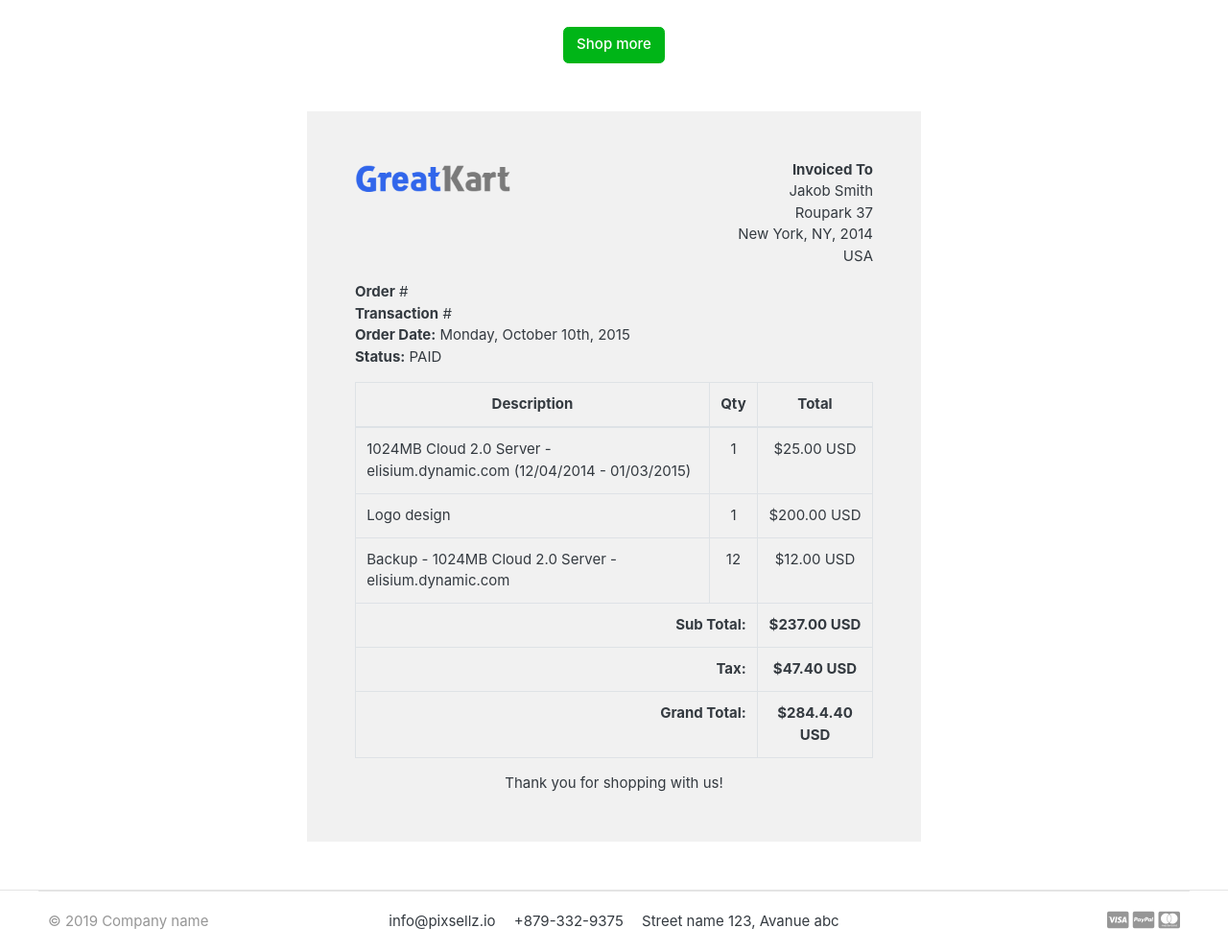
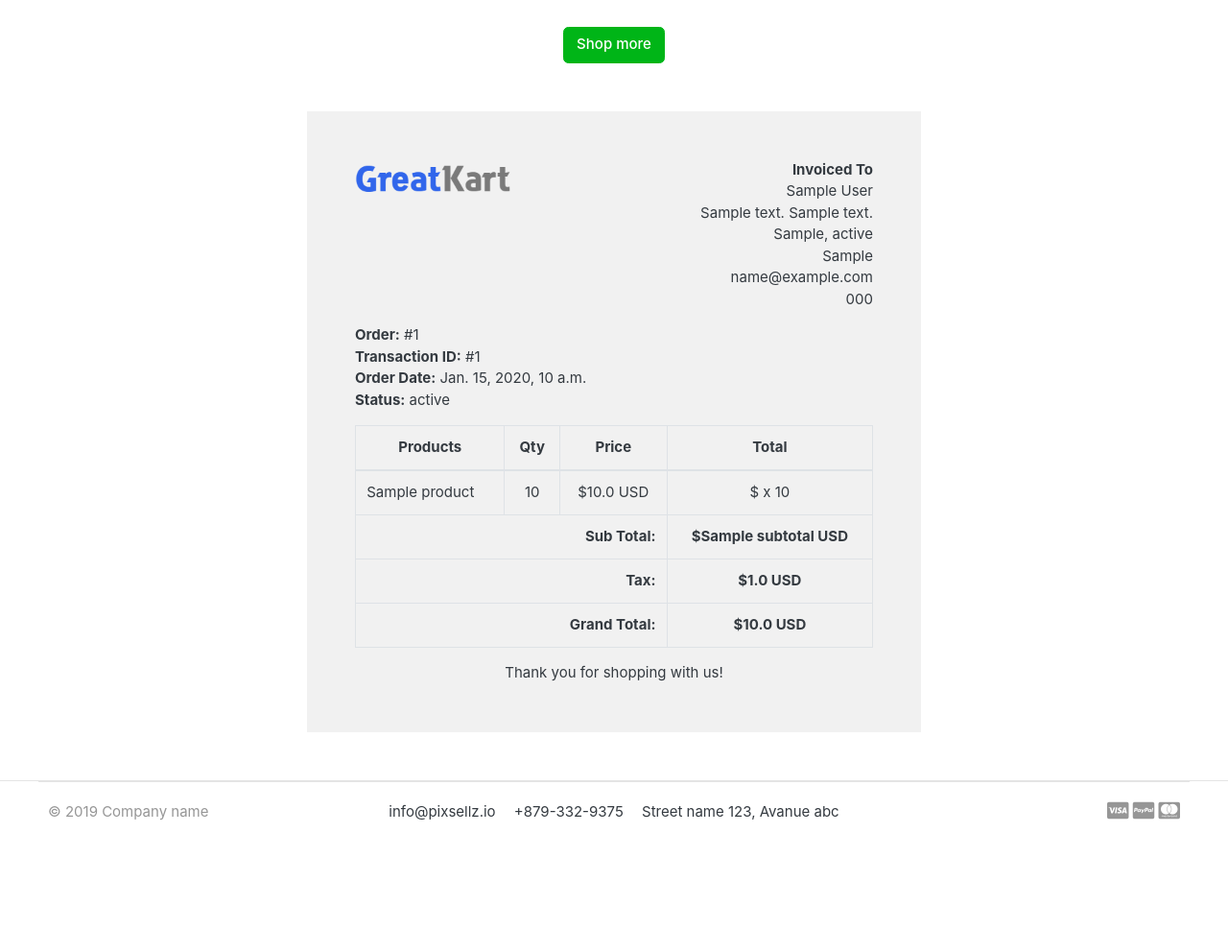
Before and after one commit to KunalPatel1213/GreateKart, a Django app: template templates/orders/order_complete.html in a window 1280 px wide. Shown: the part 301-1293 px from the top of the page at 96% size. After the commit the page ends 1156 px from the top, so only its background shows below. Run offline with Django 3.2, Linux system fonts and the light colour scheme; tables that the repository leaves empty hold one stand-in row (values such as "Sample post"); the template is opened without the code that fills it: values that come from a table or form of the project are taken from there, most other values are stand-ins (such as "Sample title", 1, 10 or a date in 2020); parts of the project's set-up code (start-up, migrations or seed data) failed here and were passed over; some libraries are stand-ins or nearby versions; some web fonts are replaced.

Commit message:
fix the order_complete page to show user data

```diff
--- a/store/admin.py
+++ b/store/admin.py
@@ -1,5 +1,5 @@
 from django.contrib import admin
-from.models import Product, Variation
+from.models import Product, Variation, ReviewRating
 
 # Register your models here.
 
@@ -14,3 +14,4 @@ class VariationAdmin(admin.ModelAdmin):
 
 admin.site.register(Product, ProductAdmin)
 admin.site.register(Variation, VariationAdmin)
+admin.site.register(ReviewRating)
--- a/store/models.py
+++ b/store/models.py
@@ -1,6 +1,7 @@
 from django.db import models
 from category.models import Category
 from django.urls import reverse
+from accounts.models import Account
 
 # Create your models here.
 
@@ -53,3 +54,19 @@ class Variation(models.Model):
 
     def __str__(self):
         return self.variation_value
+
+
+class ReviewRating(models.Model):
+    product = models.ForeignKey(Product, on_delete=models.CASCADE)
+    user = models.ForeignKey(Account, on_delete=models.CASCADE)
+    subject = models.CharField(max_length=100, blank=True)
+    review = models.TextField(max_length=500, blank=True)
+    rating = models.FloatField()
+    ip = models.CharField(max_length=20, blank=True)
+    status = models.BooleanField(default= True)
+    created_date = models.DateTimeField(auto_now_add=True)
+    updated_date = models.DateTimeField(auto_now_add=True)
+
+
+    def __str__(self):
+        return self.subject
--- a/templates/orders/order_complete.html
+++ b/templates/orders/order_complete.html
@@ -6,111 +6,108 @@
 <div class="container" style="margin-top: 50px;">
     <center><i class="fas fa-check-circle" style="font-size: 72px;margin-bottom: 20px;color: #28A745;"></i></center>
     <h2 class="text-center">Payment Successful</h2>
-	<br>
-	<div class="text-center">
-		<a href="{% url 'store' %}" class="btn btn-success">Shop more</a>
-	</div>
+    <br>
+    <div class="text-center">
+        <a href="{% url 'store' %}" class="btn btn-success">Shop more</a>
+    </div>
 </div>
 
 <div class="container" style="margin: 0 auto;width: 50%;padding: 50px;background: #f1f1f1;margin-top: 50px;margin-bottom: 50px;">
     <div class="row invoice row-printable">
         <div class="col-md-12">
-            <!-- col-lg-12 start here -->
             <div class="panel panel-default plain" id="dash_0">
-                <!-- Start .panel -->
                 <div class="panel-body p30">
                     <div class="row">
-                        <!-- Start .row -->
+                        <!-- Logo -->
                         <div class="col-lg-6">
-                            <!-- col-lg-6 start here -->
-                            <div class="invoice-logo"><img src="{% static "/images/logo.png" %}" alt="Invoice logo" style="max-height: 40px;"></div>
+                            <div class="invoice-logo">
+                                <img src="{% static 'images/logo.png' %}" alt="Invoice logo" style="max-height: 40px;">
+                            </div>
                         </div>
-                        <!-- col-lg-6 end here -->
+                        <!-- Customer Info -->
                         <div class="col-lg-6">
-                            <!-- col-lg-6 start here -->
                             <div class="invoice-from">
                                 <ul class="list-unstyled text-right">
                                     <li><strong>Invoiced To</strong></li>
-                                    <li>Jakob Smith</li>
-                                    <li>Roupark 37</li>
-                                    <li>New York, NY, 2014</li>
-                                    <li>USA</li>
+                                    <li>{{ order.first_name }} {{ order.last_name }}</li>
+                                    <li>{{ order.address_line_1 }} {{ order.address_line_2 }}</li>
+                                    <li>{{ order.city }}, {{ order.state }}</li>
+                                    <li>{{ order.country }}</li>
+                                    <li>{{ order.email }}</li>
+                                    <li>{{ order.phone }}</li>
                                 </ul>
                             </div>
                         </div>
-                        <!-- col-lg-6 end here -->
+
+                        <!-- Order Details -->
                         <div class="col-lg-12">
-                            <!-- col-lg-12 start here -->
                             <div class="invoice-details mt25">
                                 <div class="well">
                                     <ul class="list-unstyled mb0">
-                                        <li><strong>Order</strong> #</li>
-                                        <li><strong>Transaction</strong> #</li>
-                                        <li><strong>Order Date:</strong> Monday, October 10th, 2015</li>
-                                        <li><strong>Status:</strong> PAID</li>
+                                        <li><strong>Order:</strong> #{{ order_number }}</li>
+                                        <li><strong>Transaction ID:</strong> #{{ transID }}</li>
+                                        <li><strong>Order Date:</strong> {{ order.created_at }}</li>
+                                        <li><strong>Status:</strong> {{ payment.status }}</li>
                                     </ul>
                                 </div>
                             </div>
 
+                            <!-- Ordered Products -->
                             <div class="invoice-items">
-                                <div class="table-responsive" style="overflow: hidden; outline: none;" tabindex="0">
+                                <div class="table-responsive">
                                     <table class="table table-bordered">
                                         <thead>
                                             <tr>
-                                                <th class="per70 text-center">Description</th>
-                                                <th class="per5 text-center">Qty</th>
-                                                <th class="per25 text-center">Total</th>
+                                                <th class="text-center">Products</th>
+                                                <th class="text-center">Qty</th>
+                                                <th class="text-center">Price</th>
+                                                <th class="text-center">Total</th>
                                             </tr>
                                         </thead>
                                         <tbody>
+                                            {% for item in ordered_products %}
                                             <tr>
-                                                <td>1024MB Cloud 2.0 Server - elisium.dynamic.com (12/04/2014 - 01/03/2015)</td>
-                                                <td class="text-center">1</td>
-                                                <td class="text-center">$25.00 USD</td>
+                                                <td>{{ item.product.product_name }}</td>
+                                                <td class="text-center">{{ item.quantity }}</td>
+                                                <td class="text-center">${{ item.product_price }} USD</td>
+                                                <td class="text-center">
+                                                    ${{ item.product_price|floatformat:2|add:item.product_price|floatformat:2 }} x {{ item.quantity }}
+                                                </td>
                                             </tr>
+                                            {% empty %}
                                             <tr>
-                                                <td>Logo design</td>
-                                                <td class="text-center">1</td>
-                                                <td class="text-center">$200.00 USD</td>
+                                                <td colspan="4" class="text-center">No products found</td>
                                             </tr>
-                                            <tr>
-                                                <td>Backup - 1024MB Cloud 2.0 Server - elisium.dynamic.com</td>
-                                                <td class="text-center">12</td>
-                                                <td class="text-center">$12.00 USD</td>
-                                            </tr>
+                                            {% endfor %}
                                         </tbody>
                                         <tfoot>
                                             <tr>
-                                                <th colspan="2" class="text-right">Sub Total:</th>
-                                                <th class="text-center">$237.00 USD</th>
+                                                <th colspan="3" class="text-right">Sub Total:</th>
+                                                <th class="text-center">${{ subtotal }} USD</th>
                                             </tr>
                                             <tr>
-                                                <th colspan="2" class="text-right">Tax:</th>
-                                                <th class="text-center">$47.40 USD</th>
+                                                <th colspan="3" class="text-right">Tax:</th>
+                                                <th class="text-center">${{ order.tax }} USD</th>
                                             </tr>
-
                                             <tr>
-                                                <th colspan="2" class="text-right">Grand Total:</th>
-                                                <th class="text-center">$284.4.40 USD</th>
+                                                <th colspan="3" class="text-right">Grand Total:</th>
+                                                <th class="text-center">${{ order.order_total }} USD</th>
                                             </tr>
                                         </tfoot>
                                     </table>
                                 </div>
                             </div>
+
+                            <!-- Footer -->
                             <div class="invoice-footer mt25">
                                 <p class="text-center">Thank you for shopping with us!</p>
                             </div>
                         </div>
-                        <!-- col-lg-12 end here -->
-                    </div>
-                    <!-- End .row -->
+                    </div> <!-- End .row -->
                 </div>
             </div>
-            <!-- End .panel -->
         </div>
-        <!-- col-lg-12 end here -->
     </div>
-    </div>
-
+</div>
 
 {% endblock %}
```
Also changed, not shown: orders/views.py (+57 -29 lines), orders/migrations/0004_alter_order_id_alter_orderproduct_id_and_more.py (added), store/migrations/0003_reviewrating.py (added).
